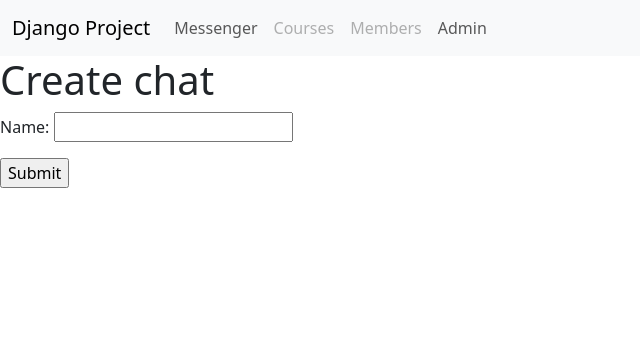
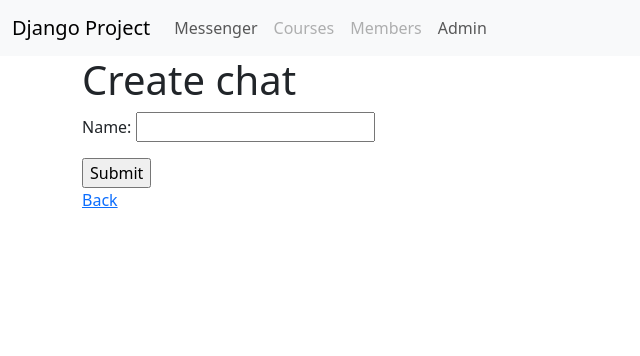
Before and after one commit to SergeKry/DjangoProject, a Django app: page /create_chat/ in a window 1280 px wide. Shown: the top 356 px of the page, without its empty margins (0-640 px from the left). Run offline with Django 5.2, Linux system fonts and the light colour scheme; the visitor is signed in with stand-in values (Sample User, id 1); some libraries are stand-ins or nearby versions.

Commit message:
improved layour using <div class="container">

```diff
--- a/mysite/messenger/templates/messenger/chat.html
+++ b/mysite/messenger/templates/messenger/chat.html
@@ -4,6 +4,7 @@
 
 <html>
 <body>
+<div class="container">
     <h1>{{ chat }}</h1>
         {% if sent_messages %}
             {% for message in sent_messages %}
@@ -51,6 +52,7 @@
     {% include 'messenger/send_message.html' %}
     <br><br>
     <a href="{% url 'messenger:index' %}">Back to chats</a>
+</div>
 </body>
 </html>
 {% endblock %}
--- a/mysite/messenger/templates/messenger/create_chat.html
+++ b/mysite/messenger/templates/messenger/create_chat.html
@@ -2,12 +2,14 @@
 
 {% block content %}
 <body>
+    <div class="container">
         <h1>Create chat</h1>
         <form method="post">
             {% csrf_token %}
             {{ form.as_p }}
             <input type="submit" value="Submit">
         </form>
+        <a href="{% url 'messenger:index' %}">Back</a>
+    </div>
 </body>
-    </html>
 {% endblock %}
--- a/mysite/messenger/templates/messenger/edit_message_form.html
+++ b/mysite/messenger/templates/messenger/edit_message_form.html
@@ -4,6 +4,7 @@
 
 <html>
 <body>
+    <div class="container">
         <form action="{% url 'messenger:edit_message' message.pk %}" method="post">
             {% csrf_token %}
             <label for="your_message">Your message:</label>
@@ -11,6 +12,7 @@
             <input type="submit" value="OK">
         </form>
         <a href="{% url 'messenger:chat' message.chat_id %}">Back</a>
+    </div>
 </body>
 </html>
 {% endblock %}
--- a/mysite/messenger/templates/messenger/index.html
+++ b/mysite/messenger/templates/messenger/index.html
@@ -2,6 +2,7 @@
 
 {% block content %}
     <body>
+    <div class="container">
         {% if perms.messenger.add_chat %}
             <a href="{% url 'messenger:create_chat' %}">Create chat</a>
         {% endif %}
@@ -24,6 +25,7 @@
                 <p>No chats available.</p>
             {% endif %}
         </div>
+    </div>
     </body>
     </html>
 {% endblock %}
--- a/mysite/messenger/templates/messenger/members.html
+++ b/mysite/messenger/templates/messenger/members.html
@@ -4,6 +4,7 @@
 
 <html>
 <body>
+    <div class="container">
         <h1>Add members:</h1>
         <form method="post">
             {% csrf_token %}
@@ -11,6 +12,7 @@
             <button type="button" id="select-all">Select All</button><br><br>
             <button type="submit">Save</button>
         </form>
+        <a href="{% url 'messenger:index' %}">Back</a>
         <script>
             document.getElementById('select-all').addEventListener('click', function() {
                 var checkboxes = document.querySelectorAll('input[type="checkbox"]');
--- a/mysite/messenger/templates/messenger/reply_form.html
+++ b/mysite/messenger/templates/messenger/reply_form.html
@@ -3,6 +3,7 @@
 {% block content %}
 
 <body>
+    <div class="container">
         <p>Reply to:</p>
         <blockquote>{{ message }}
             <p>by: <cite>{{ message.author }}</cite></p>
@@ -15,6 +16,7 @@
         </form>
         <br>
         <a href="{% url 'messenger:chat' message.chat_id %}">Back</a>
+    </div>
 </body>
 </html>
 {% endblock %}
```
Lines whose indentation alone changed are shown as unchanged.
